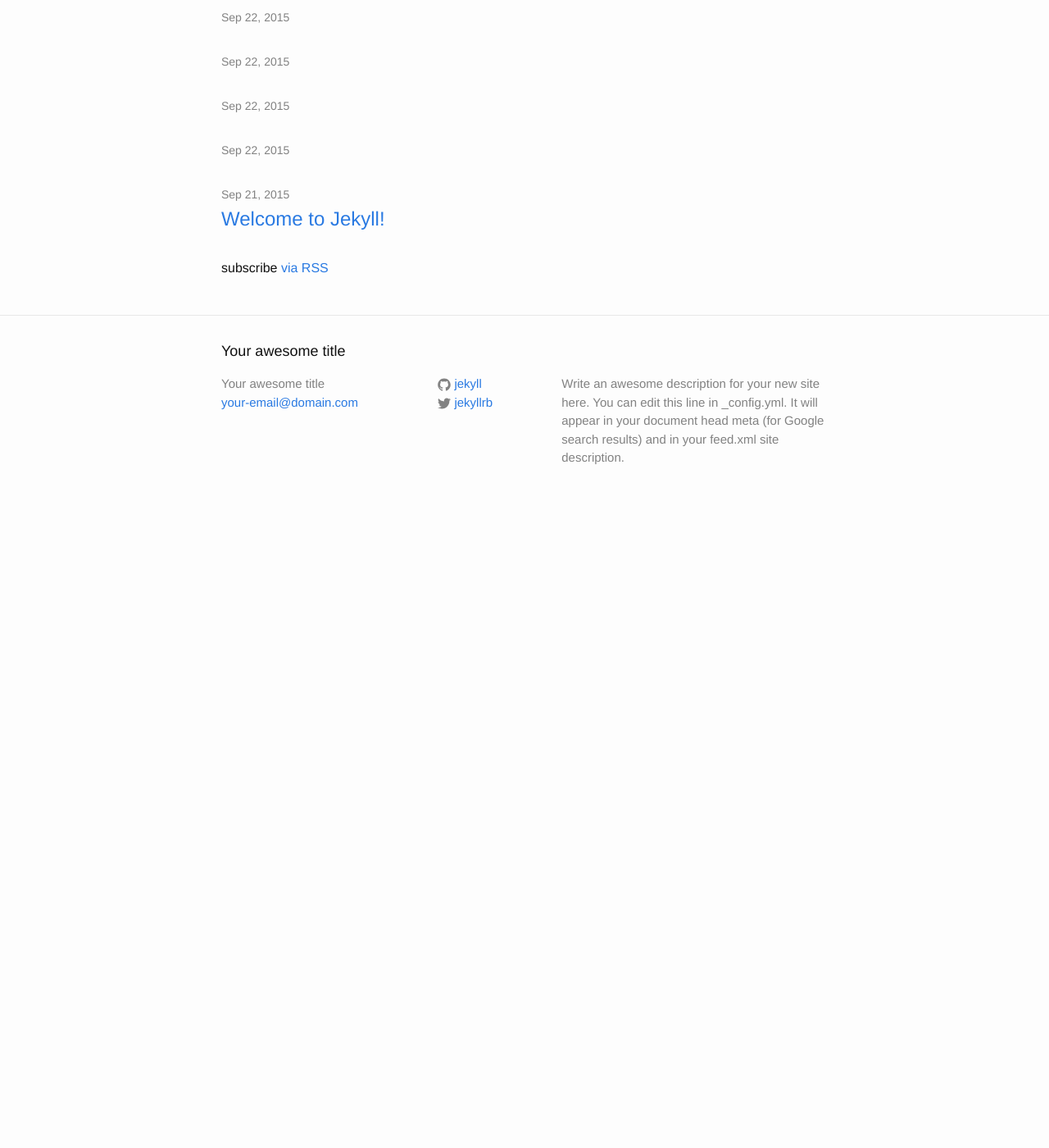
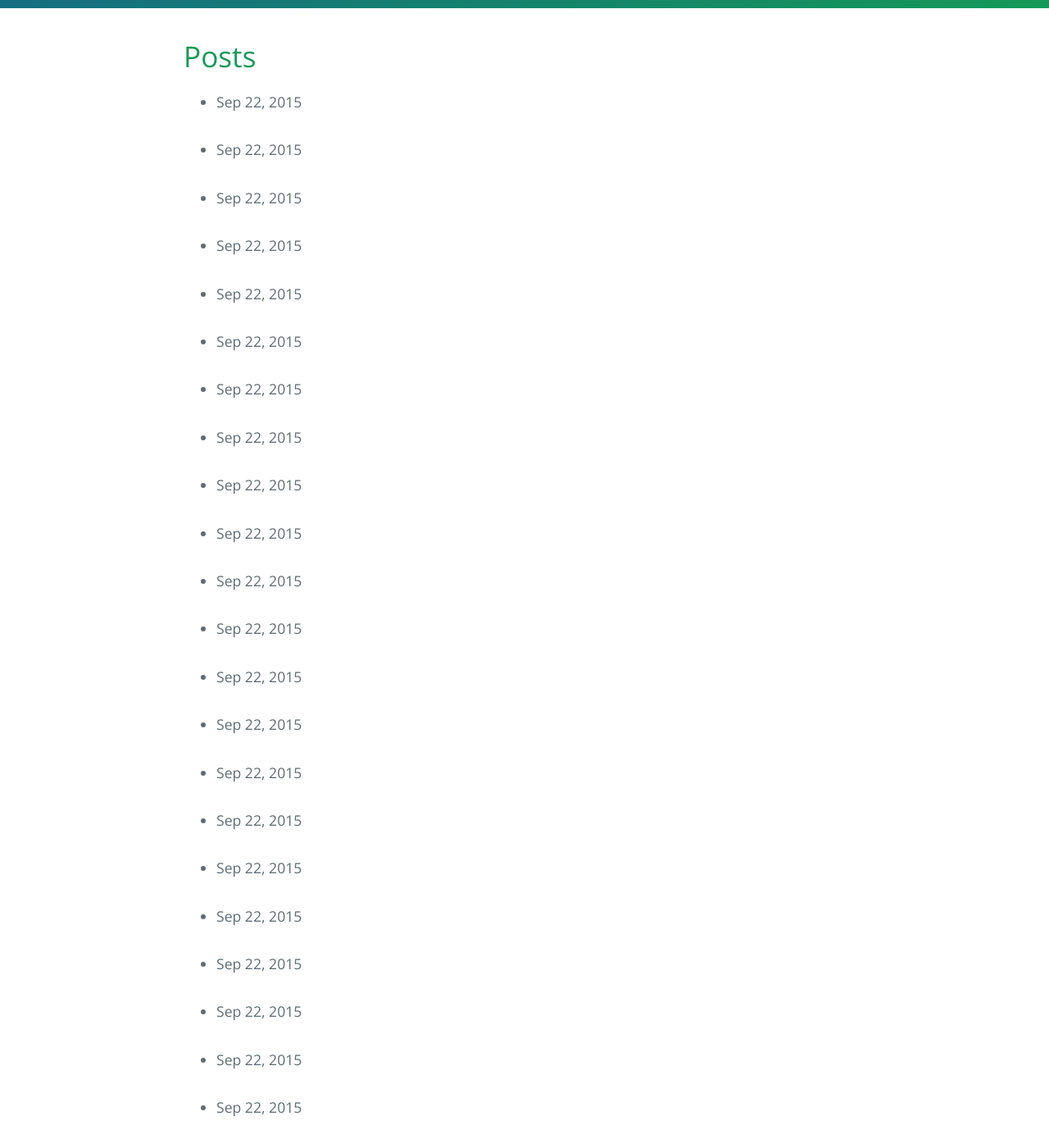
Before and after one commit to Firebird1915/TheBlog, a Jekyll site: the page built from index.html, in a window 1280 px wide and 1400 px high, scrolled down 1208 px. Shown: the whole window at 82% size. Built offline with Jekyll 4.4.1, drawn with Linux system fonts in a browser that asks for light colours; before the commit the page ends 1838 px from its top, so only the background shows below that; some of the changed text lies outside the part shown.

Commit message:
some styling changes

```diff
--- a/_config.yml
+++ b/_config.yml
@@ -1,14 +1,11 @@
 # Site settings
-title: Your awesome title
-email: your-email@domain.com
-description: > # this means to ignore newlines until "baseurl:"
-  Write an awesome description for your new site here. You can edit this
-  line in _config.yml. It will appear in your document head meta (for
-  Google search results) and in your feed.xml site description.
-baseurl: "" # the subpath of your site, e.g. /blog/
-url: "http://yourdomain.com" # the base hostname & protocol for your site
-twitter_username: jekyllrb
-github_username:  jekyll
+title: Firebird 1915 Blog
+email: first.firebird1915@gmail.com
+description: > # The McKinley Firebird Robotics Team Blog.
+baseurl: "/TheBlog/" # the subpath of your site, e.g. /blog/
+url: "http://mckinleyfirebirds.com" # the base hostname & protocol for your site
+twitter_username: firebird1915
+github_username:  firebird1915
 
 # Build settings
 markdown: kramdown
--- a/_includes/head.html
+++ b/_includes/head.html
@@ -1,11 +1,12 @@
 <head>
-    <meta charset="utf-8">
-    <meta name="viewport" content="width=device-width initial-scale=1" />
-    <meta http-equiv="X-UA-Compatible" content="IE=edge">
-
-    <title>{% if page.title %}{{ page.title }}{% else %}{{ site.title }}{% endif %}</title>
-    <meta name="description" content="{{ site.description }}">
-
-    <link rel="stylesheet" href="{{ "/css/main.css" | prepend: site.baseurl }}">
+	<meta charset="UTF-8">
+	<title>{% if page.title %}{{ page.title }}{% else %}{{ site.title }}{% endif %}</title>
+	<meta name="viewport" content="width=device-width, initial-scale=1">
+	<link rel="stylesheet" type="text/css" href="stylesheets/normalize.css" media="screen">
+	<meta http-equiv="X-UA-Compatible" content="IE=edge">
+	<link href='https://fonts.googleapis.com/css?family=Open+Sans:400,700' rel='stylesheet' type='text/css'>
+	<link rel="stylesheet" type="text/css" href="stylesheets/stylesheet.css" media="screen">
+	<link rel="stylesheet" type="text/css" href="stylesheets/github-light.css" media="screen">
+	<meta name="description" content="{{ site.description }}">
     <link rel="canonical" href="{{ page.url | replace:'index.html','' | prepend: site.baseurl | prepend: site.url }}">
 </head>
--- a/_includes/header.html
+++ b/_includes/header.html
@@ -1,10 +1,6 @@
-<header class="site-header">
+<section class="page-header">
+  <h1 class="project-name"><a class="site-title" href="{{ site.baseurl }}/">{{ site.title }}</a></h1>
 
-  <div class="wrapper">
-
-    <a class="site-title" href="{{ site.baseurl }}/">{{ site.title }}</a>
-
-    <nav class="site-nav">
   <a href="#" class="menu-icon">
     <svg viewBox="0 0 18 15">
       <path fill="#424242" d="M18,1.484c0,0.82-0.665,1.484-1.484,1.484H1.484C0.665,2.969,0,2.304,0,1.484l0,0C0,0.665,0.665,0,1.484,0 h15.031C17.335,0,18,0.665,18,1.484L18,1.484z"/>
@@ -16,12 +12,8 @@
   <div class="trigger">
     {% for page in site.pages %}
       {% if page.title %}
-          <a class="page-link" href="{{ page.url | prepend: site.baseurl }}">{{ page.title }}</a>
+      <a class="page-link btn"href="{{ page.url | prepend: site.baseurl }}">{{ page.title }}</a>
       {% endif %}
     {% endfor %}
   </div>
-    </nav>
-
-  </div>
-
-</header>
+</section>
--- a/_layouts/post.html
+++ b/_layouts/post.html
@@ -1,7 +1,7 @@
 ---
 layout: default
 ---
-<div class="post">
+<section class="main-content">
 
   <header class="post-header">
     <h1 class="post-title">{{ page.title }}</h1>
@@ -12,4 +12,4 @@
     {{ content }}
   </article>
 
-</div>
+</section>
--- a/index.html
+++ b/index.html
@@ -1,9 +1,7 @@
 ---
 layout: default
 ---
-
-<div class="home">
-
+<section class="main-content">
   <h1 class="page-heading">Posts</h1>
 
   <ul class="post-list">
@@ -20,4 +18,4 @@
 
   <p class="rss-subscribe">subscribe <a href="{{ "/feed.xml" | prepend: site.baseurl }}">via RSS</a></p>
 
-</div>
+</section>
```
Lines whose indentation alone changed are shown as unchanged.
